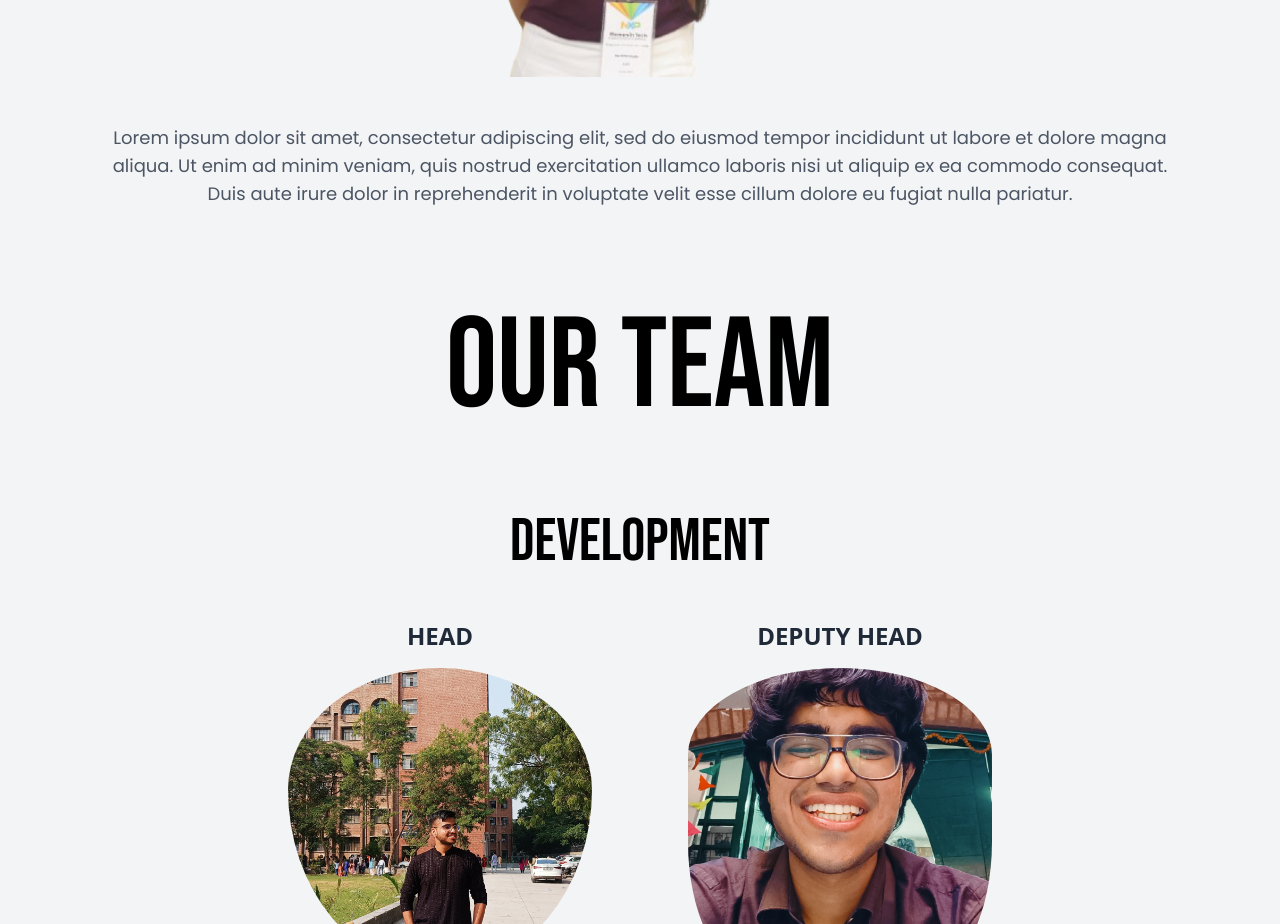
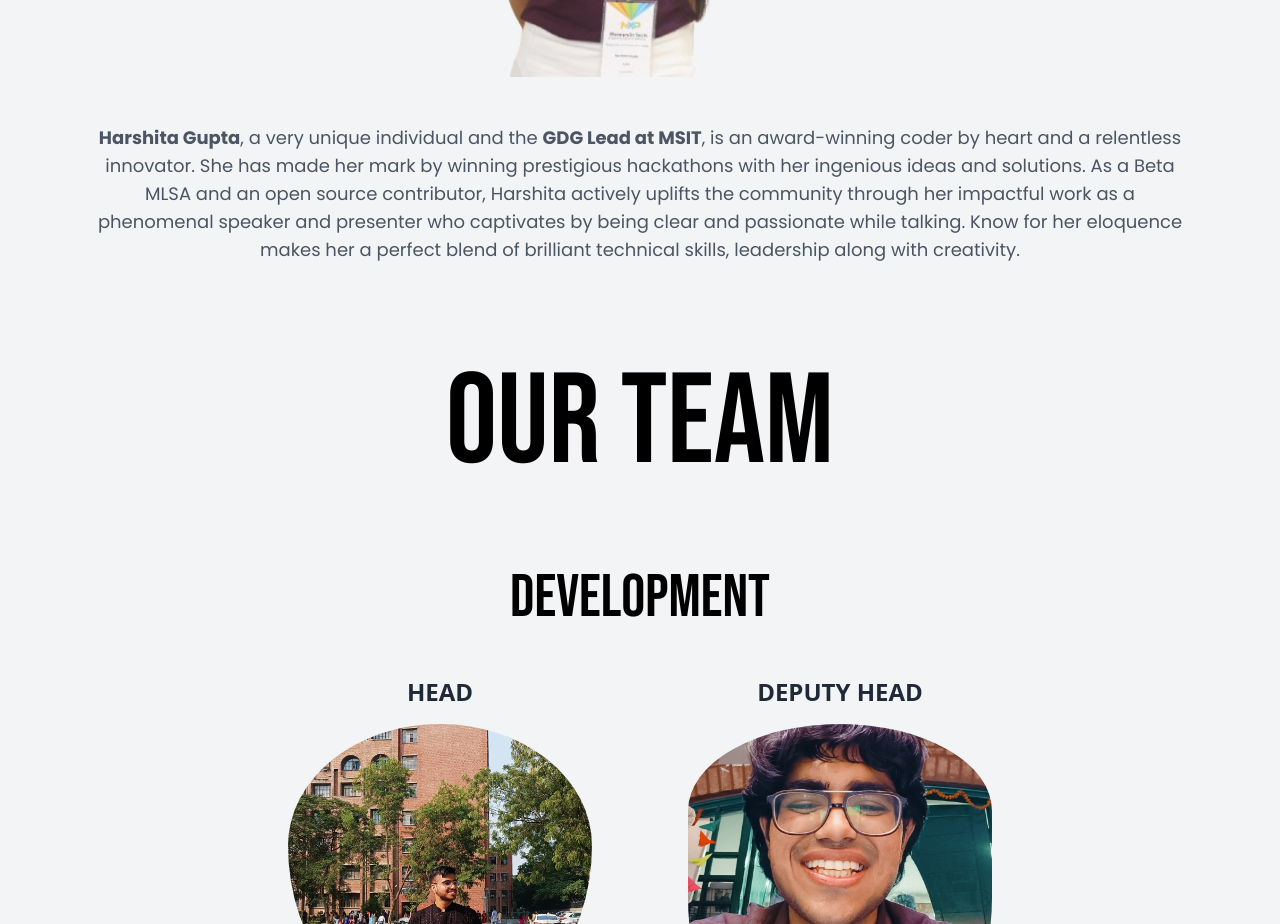
Before and after one commit to gdgocmsit/gdgoc-website, a React (Vite) app: page /#home in a window 1280 px wide. Shown: the part 5420-6344 px from the top of the page. Built offline with nearby package versions, Linux system fonts and the light colour scheme.

Commit message:
Lead's Intro updated

```diff
--- a/src/components/Team.jsx
+++ b/src/components/Team.jsx
@@ -155,7 +155,6 @@ const Team = ({ id, className }) => {
     },
   ];
 
-
   const [currentSlide, setCurrentSlide] = useState(0);
 
   const groupedSlides = slides.reduce((acc, slide) => {
@@ -203,12 +202,15 @@ const Team = ({ id, className }) => {
           </div>
           <div className="mt-28 sm:mt-72 lg:mt-72 text-center w-full px-4 sm:px-8 lg:px-16">
             <p className="text-gray-600 text-base sm:text-lg leading-relaxed font-poppins">
-          Lorem ipsum dolor sit amet, consectetur adipiscing elit, sed do
-          eiusmod tempor incididunt ut labore et dolore magna aliqua. Ut enim
-          ad minim veniam, quis nostrud exercitation ullamco laboris nisi ut
-          aliquip ex ea commodo consequat. Duis aute irure dolor in
-          reprehenderit in voluptate velit esse cillum dolore eu fugiat nulla
-          pariatur.
+              <b>Harshita Gupta</b>, a very unique individual and the <b>GDG Lead at MSIT</b>,
+              is an award-winning coder by heart and a relentless innovator. She
+              has made her mark by winning prestigious hackathons with her
+              ingenious ideas and solutions. As a Beta MLSA and an open source
+              contributor, Harshita actively uplifts the community through her
+              impactful work as a phenomenal speaker and presenter who
+              captivates by being clear and passionate while talking. Know for
+              her eloquence makes her a perfect blend of brilliant technical
+              skills, leadership along with creativity.
             </p>
           </div>
         </div>
@@ -308,7 +310,7 @@ const Team = ({ id, className }) => {
         </div>
       </div>
     </section>
-  )
+  );
 };
 
 export default Team;
```
Lines whose indentation alone changed are shown as unchanged.
